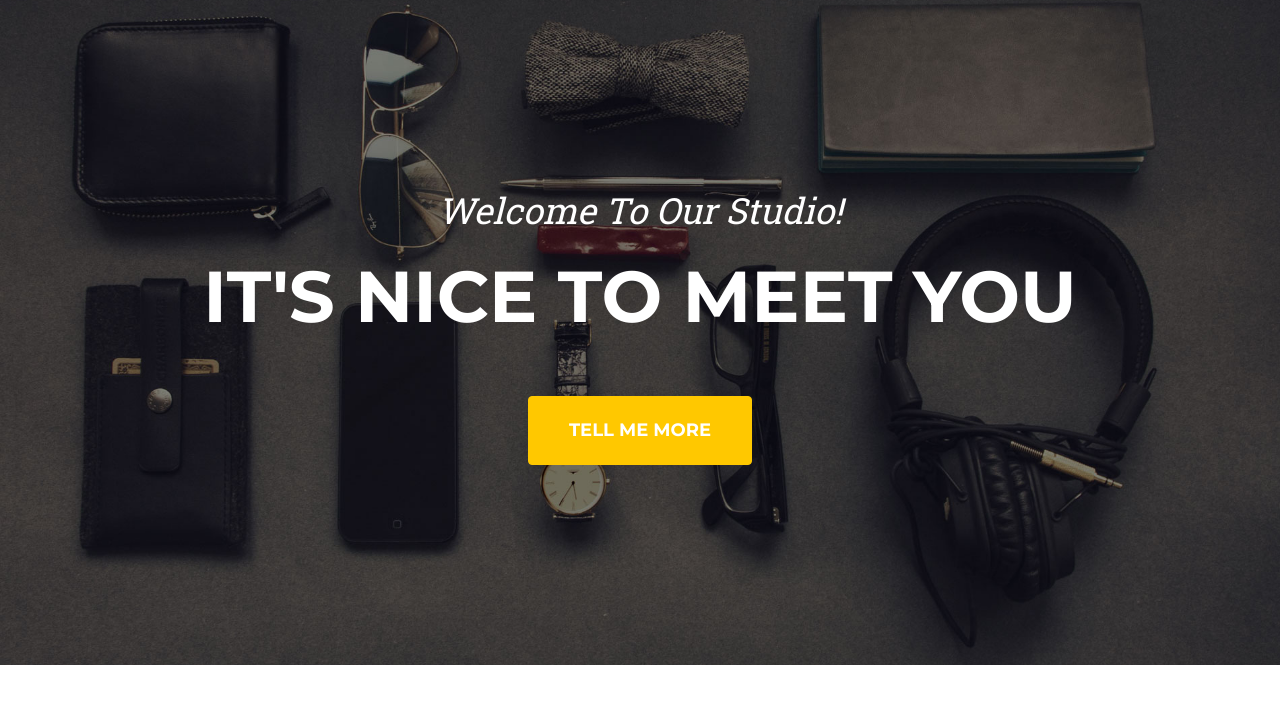
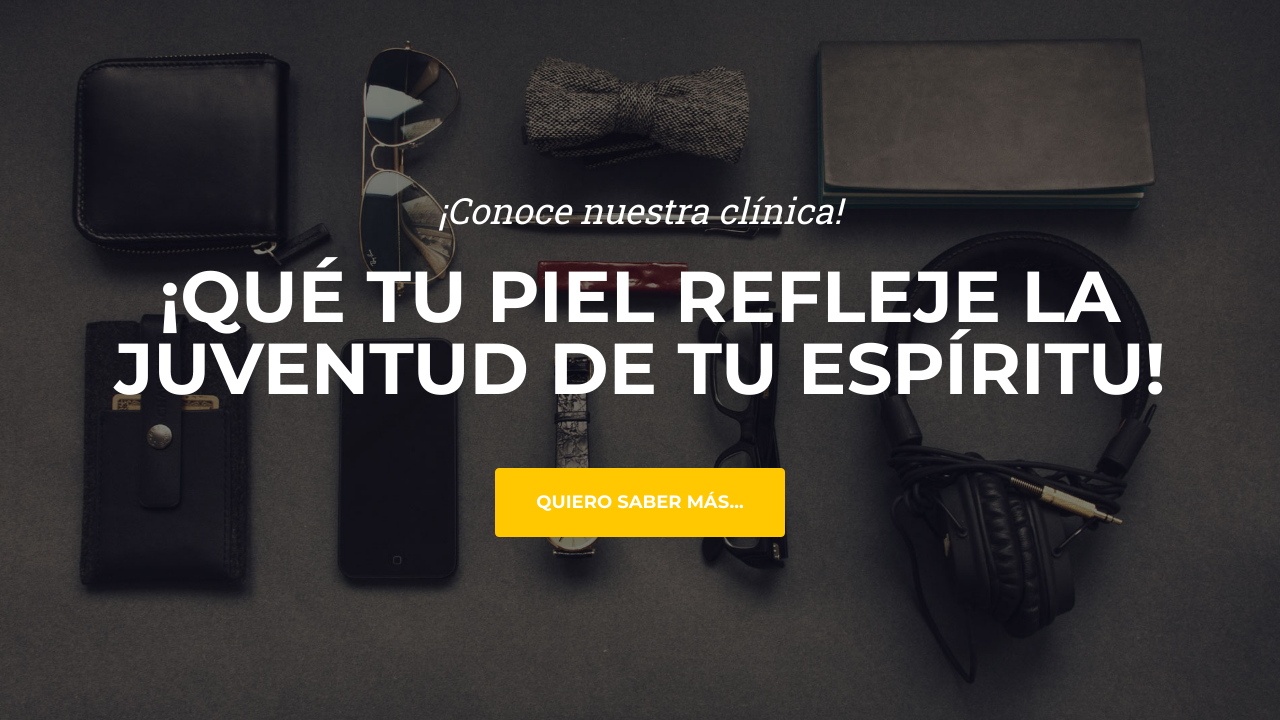
Before and after one commit to JuegosTerva/clinicaBH, a plain HTML site: page index.html in a window 1280 px wide. Shown: the part 80-800 px from the top of the page. Drawn offline with nearby package versions, Linux system fonts and the light colour scheme.

Commit message:
Favicon
Cambio de favicon y en el texto que se muestra en la primera pagina.

```diff
--- a/index.html
+++ b/index.html
@@ -39,9 +39,9 @@
         <!-- Masthead-->
         <header class="masthead">
             <div class="container">
-                <div class="masthead-subheading">Welcome To Our Studio!</div>
-                <div class="masthead-heading text-uppercase">It's Nice To Meet You</div>
-                <a class="btn btn-primary btn-xl text-uppercase" href="#services">Tell Me More</a>
+                <div class="masthead-subheading">¡Conoce nuestra clínica!</div>
+                <div class="masthead-heading text-uppercase">¡Qué tu piel refleje la juventud de tu espíritu!</div>
+                <a class="btn btn-primary btn-xl text-uppercase" href="#services">Quiero saber más...</a>
             </div>
         </header>
         <!-- Services-->
```
Also changed, not shown: assets/favicon.ico.
